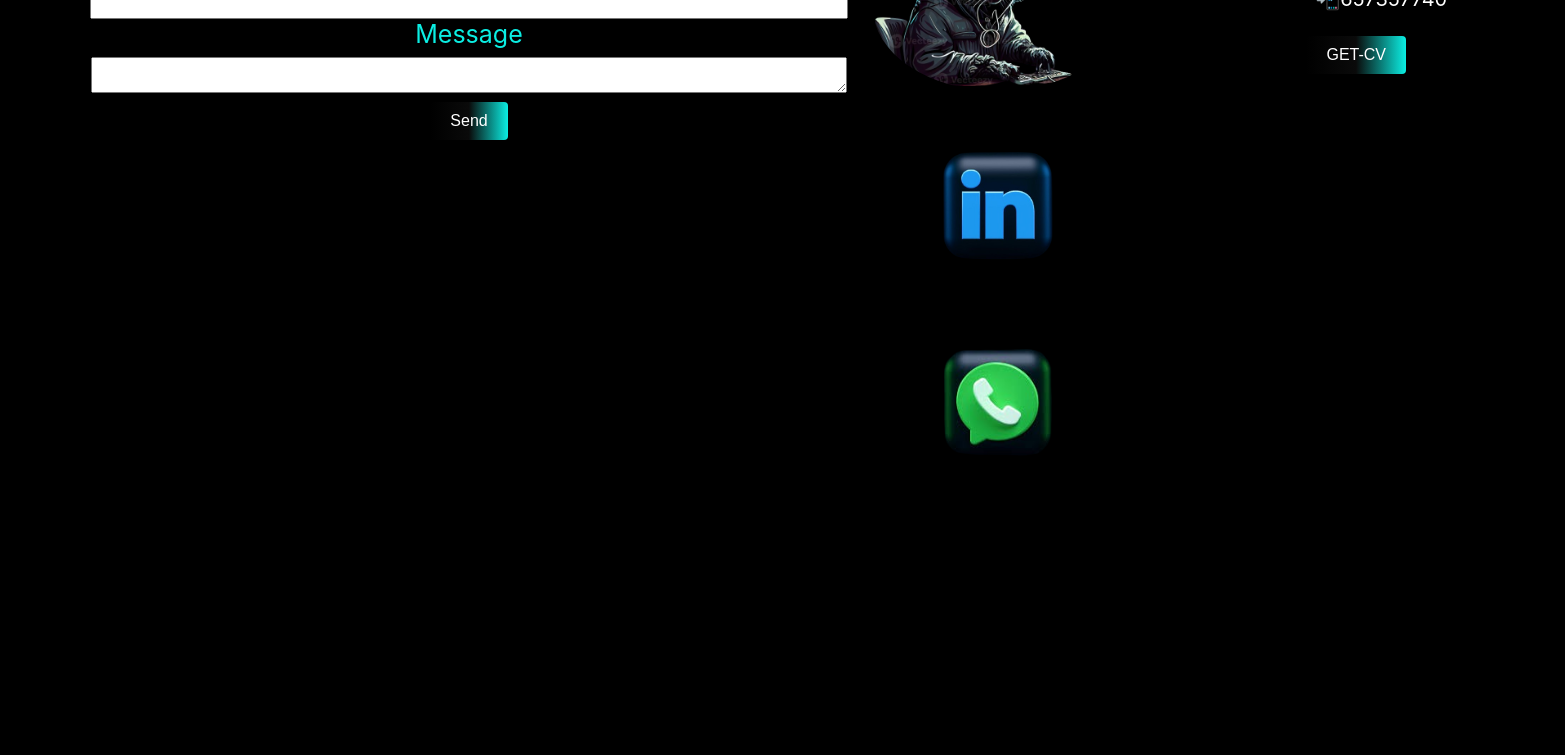
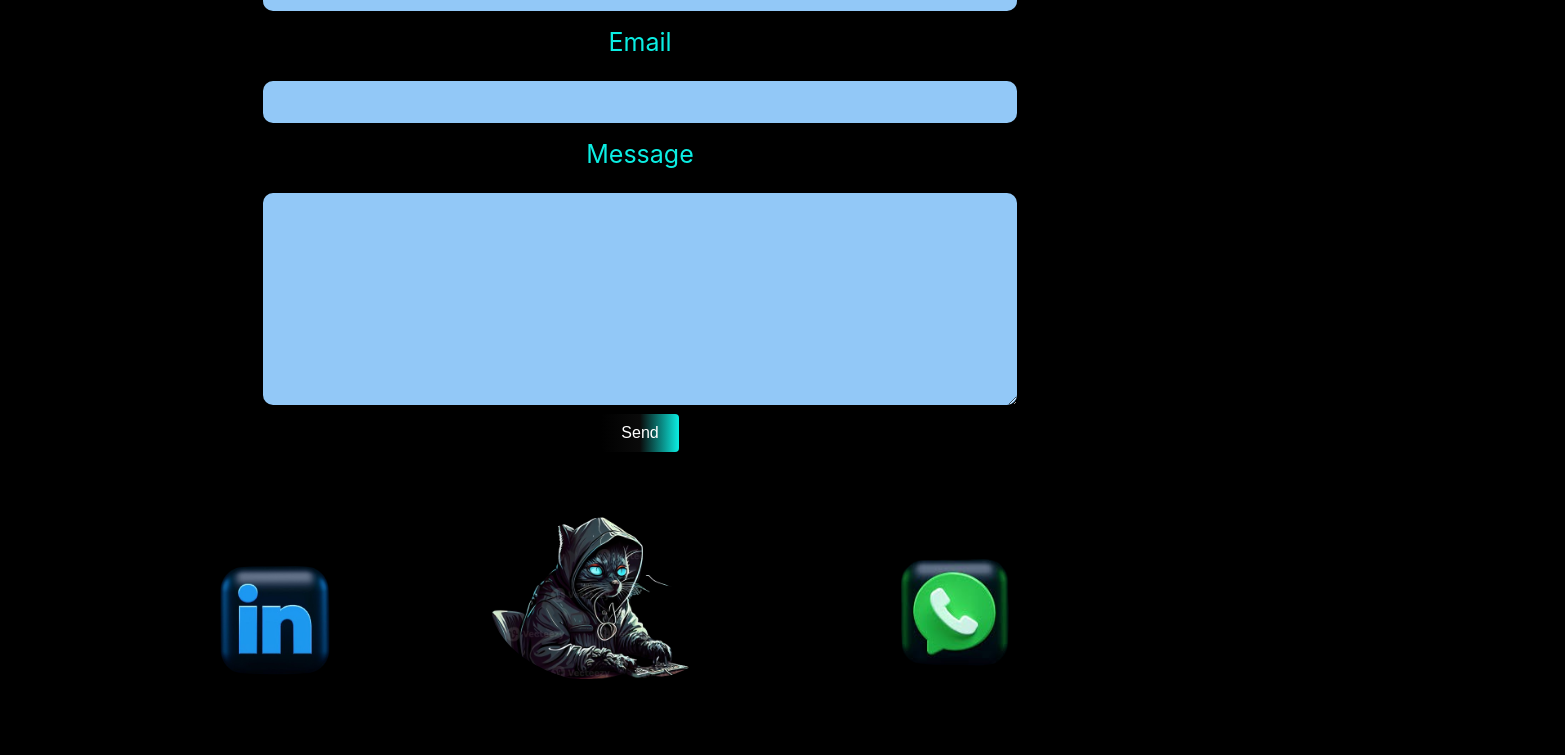
Before and after one commit to Jpallaruelo/portfolio, a React (Create React App) app: page / in a window 1280 px wide. Shown: the part 1520-2275 px from the top of the page, 1565 px wide, since content can reach past the window. Before the commit the page ends 2043 px from the top, so only its background shows below. Built offline with nearby package versions, Linux system fonts and the light colour scheme.

Commit message:
formulario

```diff
--- a/src/componentes/presentacion.jsx
+++ b/src/componentes/presentacion.jsx
@@ -207,11 +207,14 @@ const PortfolioSection = () => {
                             <span className="error-message">{errors.message}</span>
                         )}
 
+                        <div>
                             <button className="button" type="submit">
                                 Send
                             </button>
 
+                        </div>
                     </form>
+
                     <Modal
                         isOpen={isSent}
                         contentLabel="Game Completed Modal"
@@ -223,6 +226,11 @@ const PortfolioSection = () => {
                 </div>
 
                 <div className="contact-info">
+                    <img
+                        className="responsive-image"
+                        src="images/linkein.png"
+                        alt="Imagen de contacto"
+                    />
                     <a
                         href="https://github.com/Jpallaruelo"
                         target="_blank"
@@ -234,11 +242,6 @@ const PortfolioSection = () => {
                             alt="Imagen de contacto"
                         />
                     </a>
-          <img
-            className="responsive-image"
-            src="images/linkein.png"
-            alt="Imagen de contacto"
-          />
 
                     <a className="responsive-image" href="#" onClick={handleWhatsAppClick}>
                         <img src="images/logoapps.png" alt="Icono de WhatsApp" />
--- a/src/presentacion.css
+++ b/src/presentacion.css
@@ -101,13 +101,13 @@ label {
 
 .contact-section {
     margin-top: 90px;
-    display: flex;
+
     justify-content: space-between;
 }
 
 .contact-form {
     flex: 1;
-    margin-left: 80px;
+    /* margin-left: 80px; */
     /* Márgenes a la izquierda y a la derecha */
 }
 
@@ -125,7 +125,7 @@ button:hover {
 .contact-info img {
     width: 250px;
     height: auto;
-    padding: 25px;
+    padding: 45px;
     border-radius: 50%;
 
 
@@ -135,15 +135,34 @@ button:hover {
 .contact-form input,
 .contact-form textarea {
     width: 750px;
+    height: 40px;
+    border: none;
+    color: white;
+    border-radius: 10px;
+    background-color: #92c8f7;
+    ;
     /* Anchura fija para los elementos del formulario */
 
     /* Márgenes arriba y abajo */
+}
+
+.contact-form textarea {
+
+    height: 200px;
+    padding-bottom: 10px;
+
+
+
 }
 
 .responsive-image {
     width: 100%;
     height: auto;
     max-width: 100%;
+}
+
+label {
+    padding: 16px;
 }
 
 
@@ -181,9 +200,9 @@ button:hover {
     display: block;
     margin-left: auto;
     margin-right: auto;
-  }
+}
 
-  .buttonContact{
+.buttonContact {
     background: linear-gradient(to right, #000000, #0A0A0A, #0beee3);
     /* Degradado de negro a azul oscuro */
     color: #FFFFFF;
@@ -207,16 +226,17 @@ button:hover {
     transition: background 0.3s ease;
     margin-right: 55px;
     /* Opcional: Añade una transición suave al pasar el mouse por encima o al hacer clic */
-  }
+}
 
-  /* Estilos específicos para dispositivos móviles */
-  @media only screen and (max-width: 1px) {
+/* Estilos específicos para dispositivos móviles */
+@media only screen and (max-width: 1px) {
     .yodaimage {
-      width: 100%; /* Hace que la imagen ocupe el 100% del ancho del contenedor padre */
+        width: 100%;
+        /* Hace que la imagen ocupe el 100% del ancho del contenedor padre */
     }
 
-    .buttonContact{
+    .buttonContact {
 
         margin-right: 65px;
     }
-  }
+}
```
Lines whose indentation alone changed are shown as unchanged.
